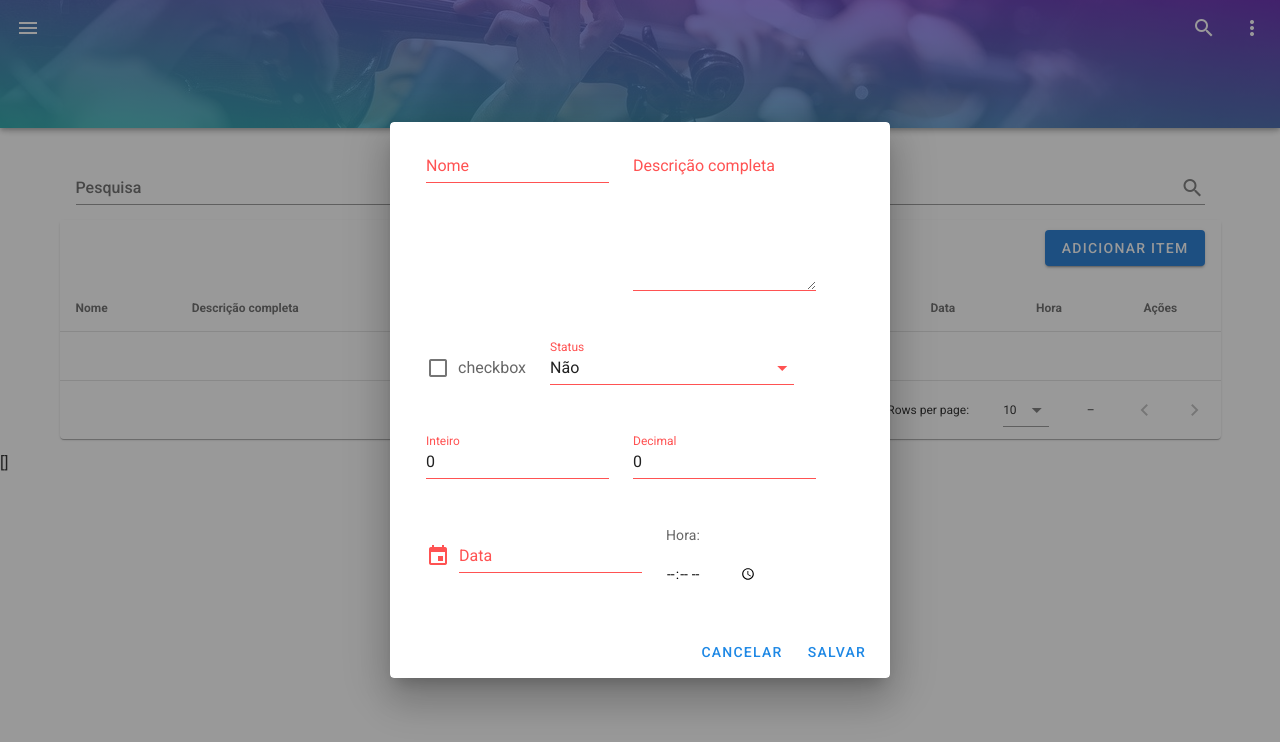
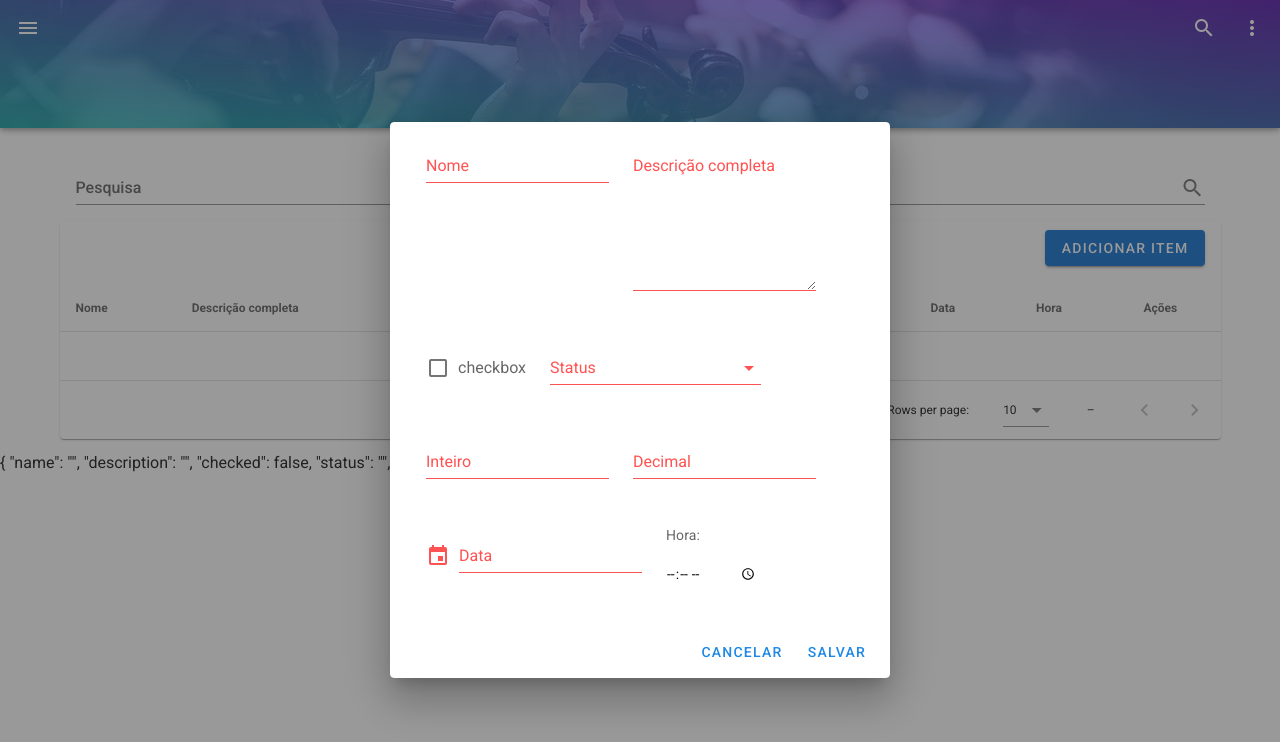
Before and after one commit to JairAragao/CRUDVueJS2, a Vue app: page / in a window 1280 px wide. Both pictures are taken after a click on the button "ADICIONAR ITEM". Shown: the top 742 px of the page. Built offline with nearby package versions, Linux system fonts and the light colour scheme.

Commit message:
editItem coleta dados direto da tela

```diff
--- a/src/components/commons/crud.vue
+++ b/src/components/commons/crud.vue
@@ -72,12 +72,12 @@
                             <!-- CAPOS NUMERICOS -->
                             <v-text-field
                               v-else-if="input.type === 'integer'"
-                              v-model.number.trim="editedItem.int"
+                              v-model.number.trim="editedItem.integer"
                               type="number"
                               :name="input.value"
                               :label="input.text"
                               :maxlength="input.maxLength"
-                              :error="input.required === true && input.input === ''"
+                              :error="input.required === true && input.input === '' || !Number.isInteger(input.input)"
                             />
                             <v-text-field
                               v-else-if="input.type === 'decimal'"
@@ -149,7 +149,7 @@
                                 </v-col>
                               </v-row>
                               <input
-                                v-model="editedItem.hour"
+                                v-model="editedItem.time"
                                 type="time"
                                 name="hora-cons"
                                 :error="input.required === true && input.input === ''"
@@ -215,8 +215,9 @@
         </v-data-table>
       </template>
     </v-container>
-    {{ desserts }}
-    {{  }}
+    {{ }}
+    <v-spacer></v-spacer>
+    {{ editedItem }}
   </div>
 </template>
 
@@ -232,26 +233,16 @@ export default {
       editedIndex: -1,
       headers: [], // Titulo das colunas
       desserts: [], // itens da tabela
-      editedItem: {
-        name: '',
-        int: 0,
-        description: '',
-        checked: false,
-        status: false,
-        date: "",
-        decimal: 0,
-        hour: "",
-      },
+      editedItem: {},
     }
   },
   methods: {
     initialize() {
       for (let i = 0;  i < this.params.length; i++) {
-        this.headers.push({text: this.params[i].text, value: this.params[i].value }) // Adiciona os os titulos da tabela com base nos parametros passados na tela
-        //if (this.params[i].edit === true) {
-          //this.editedItem.push(this.params[i].input)
-        //}
-        console.log(this.params[i])
+        this.headers.push({text: this.params[i].text, value: this.params[i].value }) // Adiciona os os titulos da tabela
+        let editableItemInput = this.params[i].input
+        let editableItemValue = this.params[i].value
+        this.editedItem[editableItemValue] = editableItemInput;
       }
       this.headers.push({text: 'Ações', value: 'actions', sortable: false})
     },
--- a/src/views/Tarefas.vue
+++ b/src/views/Tarefas.vue
@@ -18,7 +18,7 @@ export default {
     bilder: [
       {
         text: "Nome",
-        value: "nome",
+        value: "name",
         input: "",
         type: "text",
         header: true,
@@ -28,7 +28,7 @@ export default {
       },
       {
         text: "Descrição completa",
-        value: "descricaoCompleta",
+        value: "description",
         input: "",
         type: "text",
         header: true,
@@ -38,15 +38,15 @@ export default {
       },
       {
         text: "checkbox",
-        value: "O",
-        input: "",
+        value: "checked",
+        input: false,
         type: "boolean",
         header: true,
         edit: true,
       },
       {
         text: "Status",
-        value: "enviado",
+        value: "status",
         input: "",
         type: "select",
         header: true,
@@ -60,7 +60,7 @@ export default {
       },
       {
         text: "Inteiro",
-        value: "id",
+        value: "integer",
         input: "",
         type: "integer",
         maxLength: 3,
```
